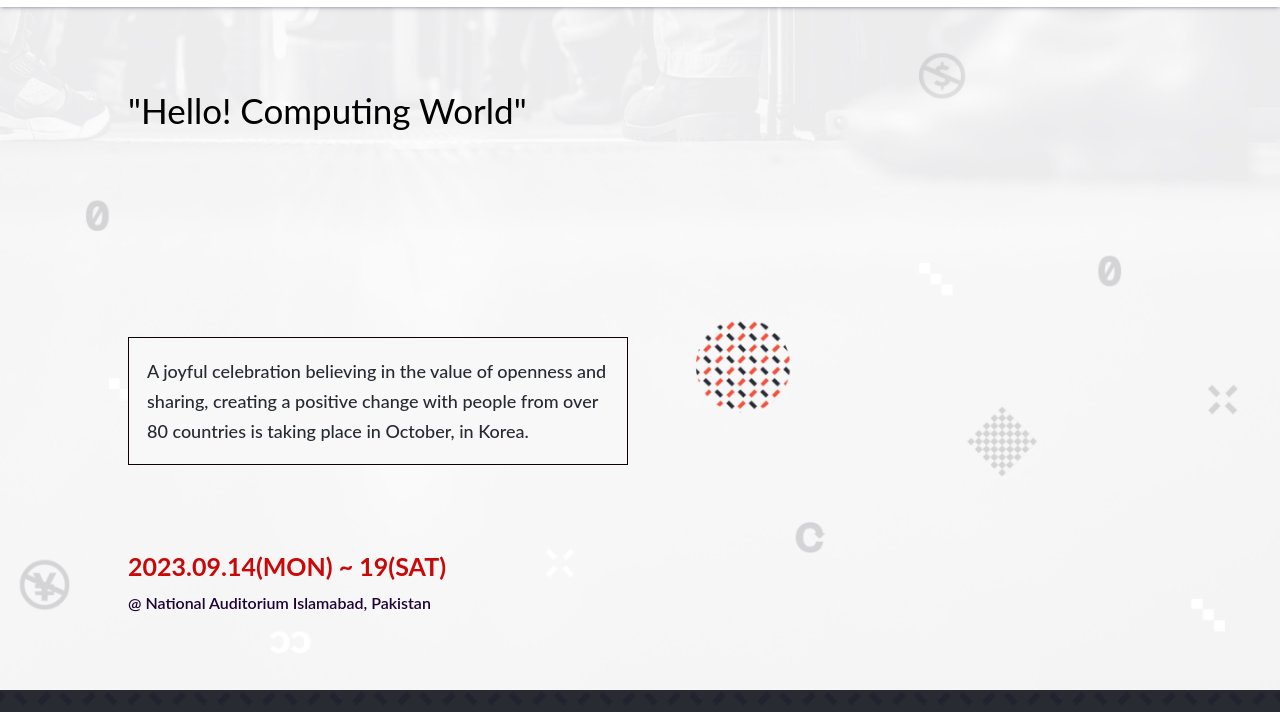
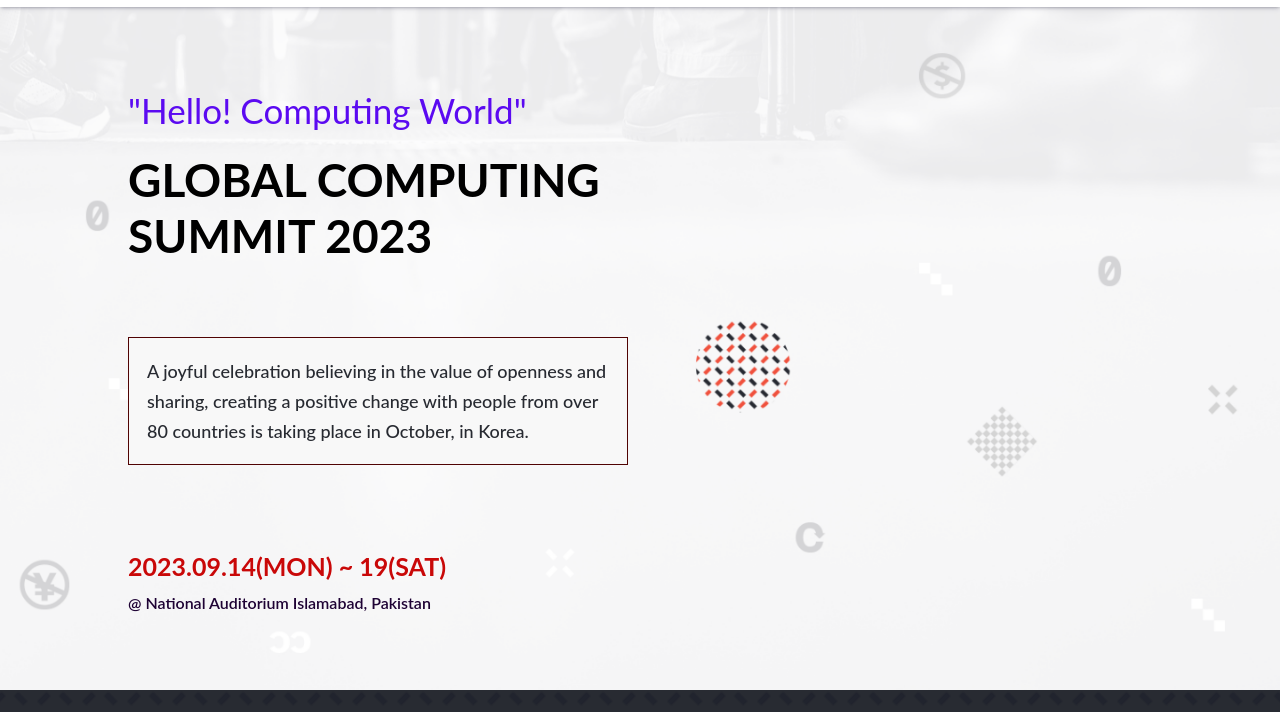
Before and after one commit to Javed-Shahbaz/CAPSTONE-1, a website: page index.html in a window 1280 px wide. Shown: the part 88-800 px from the top of the page. Drawn offline with Linux system fonts and the light colour scheme; a web font is replaced by a local one.

Commit message:
update CSS

```diff
--- a/index.html
+++ b/index.html
@@ -67,8 +67,8 @@
 
                 <div class="heads">
                     <p>"Hello! Computing World"</p><br>
-                    <h1>GLOBAL COMPUTING SUMMIT 2023</h1>
                 </div>
+                <h1>GLOBAL COMPUTING<br>SUMMIT 2023</h1>
                 <br><br>
                 <div class="MC-cap">
                     <p>A joyful celebration believing in the value of openness and sharing,
--- a/style.css
+++ b/style.css
@@ -171,7 +171,7 @@ body {
 }
 
 .heads p {
-  color: black;
+  color: rgb(91, 10, 241);
   font-size: 25px;
   margin: 5px 0;
 }
@@ -181,11 +181,10 @@ body {
   font-weight: 795;
   line-height: 56px;
   margin: 0;
-  background: url('images/text-img');
+  text-align: justify;
   background-position: center;
   background-size: cover;
   background-repeat: no-repeat;
-  -webkit-background-clip: text;
   color: transparent;
 }
 
@@ -198,7 +197,7 @@ body {
   font-size: 18px;
   line-height: 30px;
   color: var(--primary);
-  border: 1px solid rgb(12, 0, 0);
+  border: 1px solid rgb(80, 3, 3);
   background-color: #f8f8f8;
   padding: 18px;
   margin: 30px 0;
@@ -453,7 +452,8 @@ footer {
     width: 500px;
   }
 
-  .heads h1 {
+  .heads h1,
+  h1 {
     font-size: 46px;
     line-height: 56px;
   }
```
